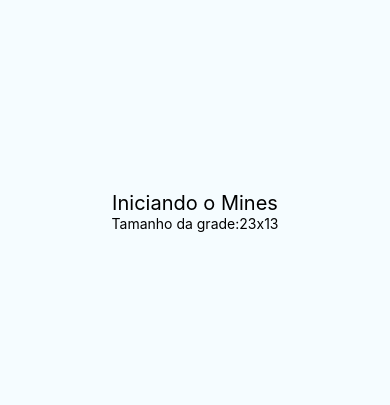
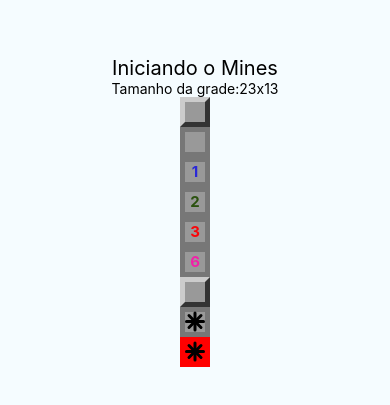
Before and after one commit to RaizerVarela/campo-minado-react-native, a React Native app: screen / in a window 390 px wide. Shown: the part 211-616 px from the top of the page. Built offline with nearby package versions, Linux system fonts and the light colour scheme.

Commit message:
Adição - Field, componente mina e seus estados

```diff
--- a/App.js
+++ b/App.js
@@ -1,7 +1,7 @@
 import React, {Component} from 'react'
 import {StyleSheet, Text, View} from 'react-native'
 import params from './src/params'
-import Field from './src/componemts/Field'
+import Field from './src/components/Field'
 
 export default class App extends Component{
   render(){
@@ -12,6 +12,14 @@
           {params.getRowsAmount()}x{params.getCollumnsAmount()}
         </Text>
         <Field/>
+        <Field opened/>
+        <Field opened nearMines={1}/>
+        <Field opened nearMines={2}/>
+        <Field opened nearMines={3}/>
+        <Field opened nearMines={6}/>
+        <Field mined/>
+        <Field mined opened/>
+        <Field mined opened exploded/>
       </View>
     )
   }
--- a/src/componemts/Field.js
+++ /dev/null
@@ -1,39 +0,0 @@
-import React from 'react'
-import {StyleSheet, View, Text} from 'react-native'
-import params from '../params'
-
-export default props=>{
-  const {mined, opened, nearMines}=props
-  const styleField=[styles.field]
-  if (opened) styleField.push(styles.opened)
-  if(styleField.length === 1) styleField.push(styles.regular)
-
-  let color = null
-  if (nearMines > 0){
-    if (nearMines == 1) color = '#2A28D7'
-    if (nearMines == 2) color = '#2B520F'
-    if (nearMines > 2 && nearMines < 6) color = '#F9060A'
-    if (nearMines >= 6) color = '#F221A9'
-  }
-
-  return(
-    <View styles={styleField}>
-
-    </View>
-  )
-}
-
-const styles = StyleSheet.create({
-  field:{
-    height:params.blockSize,
-    width:params.blockSize,
-    borderWidth:params.borderSize
-  },
-  regular:{
-    backgroundColor: '#999',
-    borderLeftColor: '#CCC',
-    borderTopColor: '#CCC',
-    borderRightColor: '#333',
-    borderBottomColor: '#333',
-  }
-})
--- /dev/null
+++ b/src/components/Field.js
@@ -0,0 +1,62 @@
+import React from 'react';
+import {StyleSheet, View, Text} from 'react-native';
+import params from '../params';
+import Mine from './Mine';
+
+export default props => {
+  const {mined, opened, nearMines, exploded} = props;
+
+  const styleField = [styles.field];
+  if (opened) styleField.push(styles.opened);
+  if (exploded) styleField.push(styles.exploded)
+  if (styleField.length === 1) styleField.push(styles.regular);
+
+  let color = null;
+  if (nearMines > 0) {
+    if (nearMines == 1) color = '#2A28D7';
+    if (nearMines == 2) color = '#2B520F';
+    if (nearMines > 2 && nearMines < 6) color = '#F9060A';
+    if (nearMines >= 6) color = '#F221A9';
+  }
+
+
+  return (
+    <View style={styleField}>
+      {!mined && opened && nearMines > 0 ? (
+        <Text style={[styles.label, {color: color}]}>{nearMines}</Text>
+      ) : (
+        false
+      )}
+      {mined && opened ? <Mine/> : false}
+    </View>
+  );
+};
+
+  const styles = StyleSheet.create({
+  field: {
+    height: params.blockSize,
+    width: params.blockSize,
+    borderWidth: params.borderSize,
+  },
+  regular: {
+    backgroundColor: '#999',
+    borderLeftColor: '#CCC',
+    borderTopColor: '#CCC',
+    borderRightColor: '#333',
+    borderBottomColor: '#333',
+  },
+  opened: {
+    backgroundColor: '#999',
+    borderColor: '#777',
+    alignItems: 'center',
+    justifyContent: 'center',
+  },
+  label: {
+    fontWeight: 'bold',
+    fontSize: params.fontSize,
+  },
+  exploded:{
+    backgroundColor: 'red',
+    borderColor: 'red'
+  }
+})
--- /dev/null
+++ b/src/components/Mine.js
@@ -0,0 +1,35 @@
+import React from 'react'
+import {View, StyleSheet} from 'react-native'
+
+export default props=>{
+  return(
+    <View style={styles.container}>
+      <View style={styles.coreMine}/>
+      <View style={styles.line}/>
+      <View style={[styles.line, {transform: [{rotate: '45deg'}]}]}/>
+      <View style={[styles.line, {transform: [{rotate: '90deg'}]}]}/>
+      <View style={[styles.line, {transform: [{rotate: '135deg'}]}]}/>
+    </View>
+  )
+}
+
+const styles=StyleSheet.create({
+  container:{
+    alignItems: 'center',
+    justifyContent: 'center'
+  },
+  coreMine:{
+    height: 14,
+    width: 14,
+    borderRadius: 10,
+    alignItems: 'center',
+    justifyContent: 'center'
+  },
+  line:{
+    position: 'absolute',
+    height: 3,
+    width: 20,
+    borderRadius: 3,
+    backgroundColor: 'black'
+  }
+})
```
